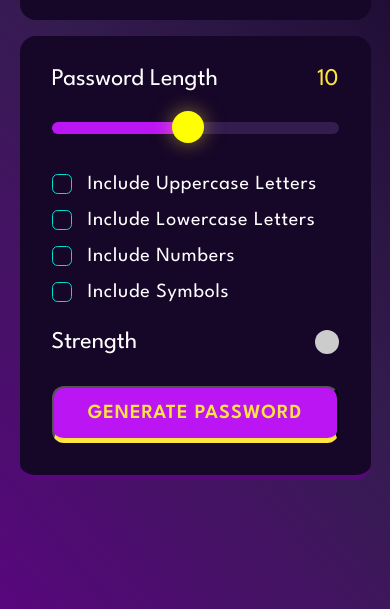
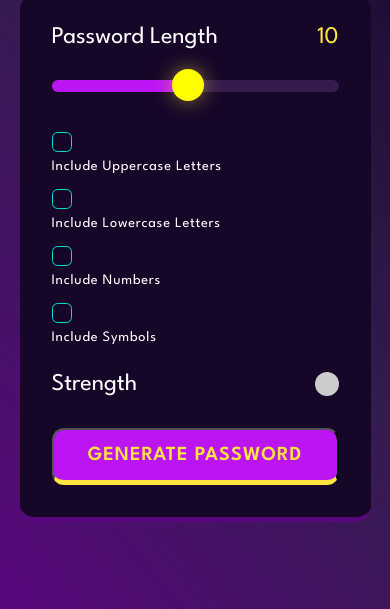
Before and after one commit to Gargpiyush27/Password-Generator, a plain HTML site: page index.html in a window 390 px wide. Shown: the part 235-844 px from the top of the page. Drawn offline with Linux system fonts and the light colour scheme.

Commit message:
Update style.css

```diff
--- a/style.css
+++ b/style.css
@@ -187,6 +187,18 @@ h1{
     letter-spacing: 0.75px;
 }
 
+@media (max-width: 480px) {
+    .check {
+        flex-direction: column;
+        align-items: flex-start;
+    }
+
+    .check label {
+        font-size: 0.9rem; /* Further reduce font size for very small screens */
+        margin-top: 0.5rem; /* Add spacing between label and checkbox */
+    }
+}
+
 .copyBtn{
     background-color: transparent;
     border:none;
@@ -253,25 +265,3 @@ h1{
     background-color: var(--dk-violet);
     box-shadow: 0px 0px 25px 5px rgba(255, 229, 61, 0.80);
 }
-
-
-/*Homework -> Explore below code firefox */
-
-
-/* .slider::-moz-range-thumb {
-    position: relative;
-    z-index: 1;
-    appearance: none;
-    height: 2rem;
-    width: 2rem;
-    border-radius: 50%;
-    background: var(--vb-yellow);
-    box-shadow: 0px 0px 20px 0px rgba(255, 229, 61, 0.50);
-    cursor: pointer;
-  }
-
-  .slider::-moz-range-thumb:hover {
-    outline: 2px solid var(--vb-yellow);
-    background-color: var(--dk-violet);
-    box-shadow: 0px 0px 25px 5px rgba(255, 229, 61, 0.80);
-  } */
```
